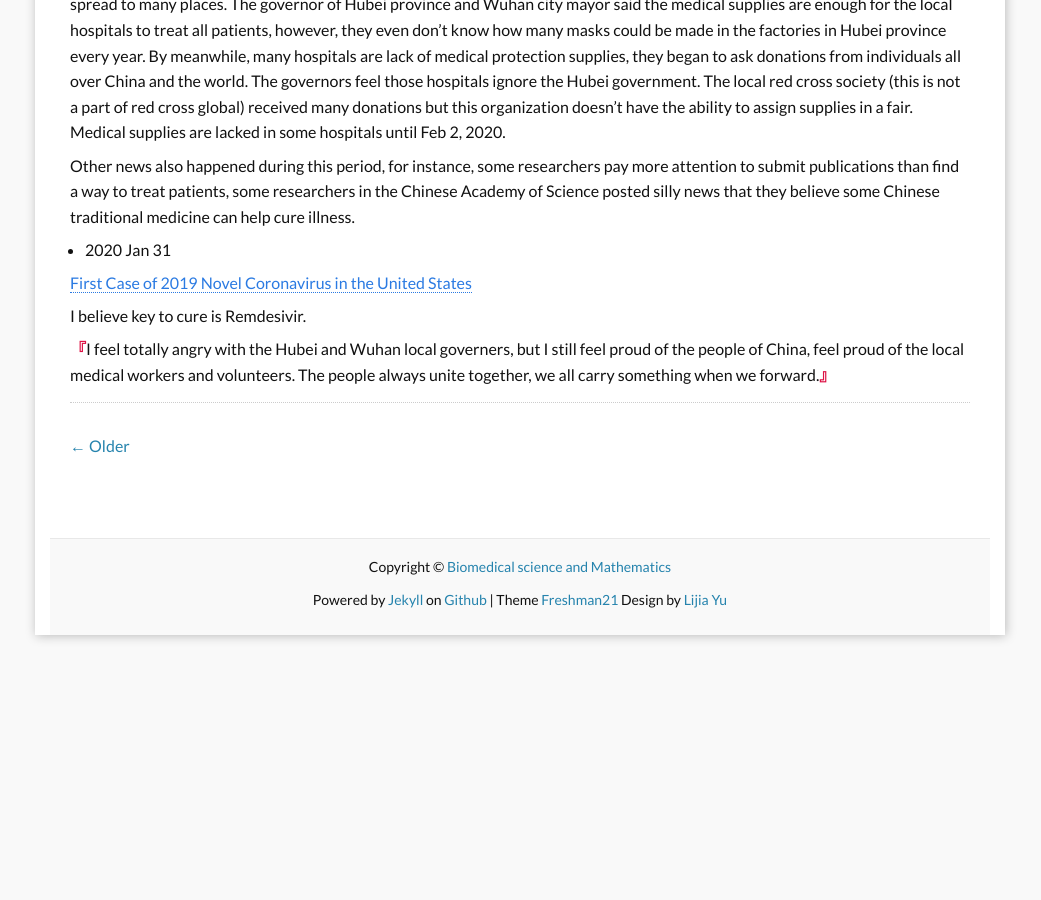
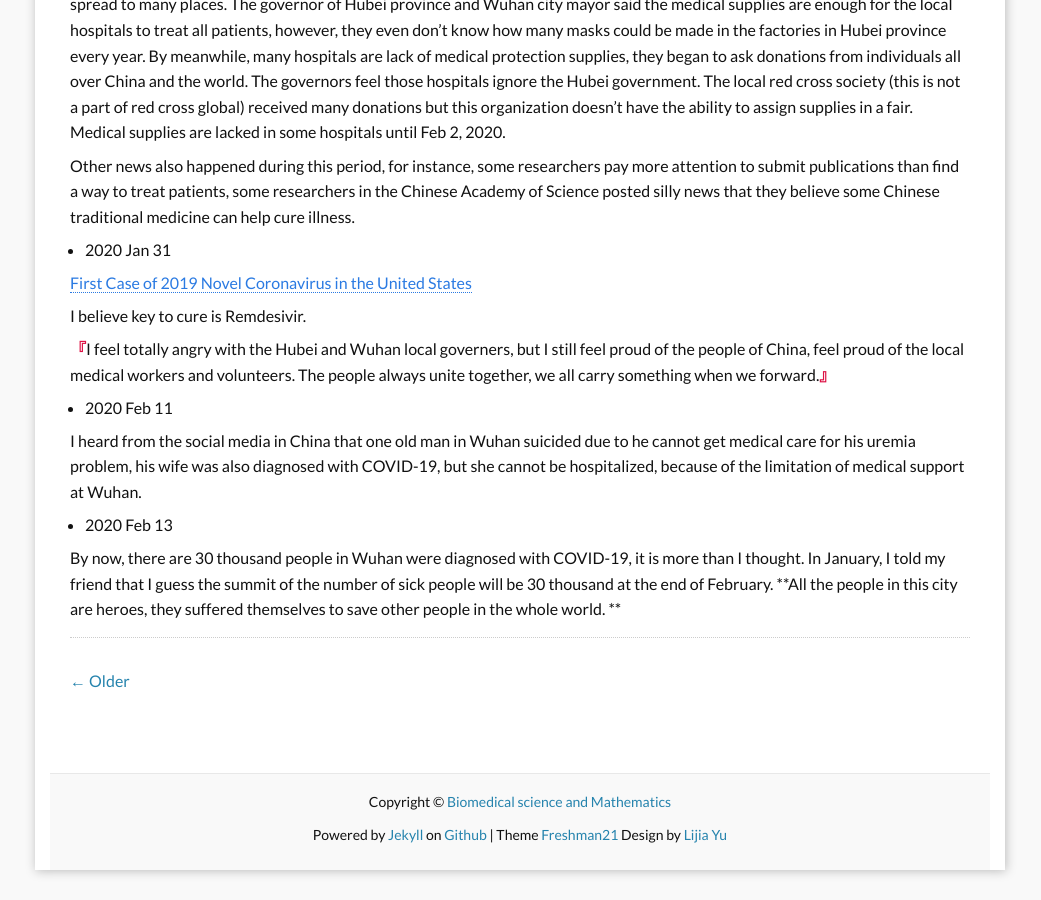
Before and after one commit to yulijia/en, a Jekyll site: the page built from _posts/2020-02-02-2019-nCoV.md, in a window 1280 px wide and 900 px high, scrolled down 1559 px. Shown: the whole window, without its empty margins (120-1161 px from the left). Built offline with Jekyll 4.4.1, drawn with Linux system fonts in a browser that asks for light colours; nearby versions of some CDN libraries; comment, search, counter and statistics services are not loaded; before the commit the page ends 2224 px from its top, so only the background shows below that.

Commit message:
update content

```diff
--- a/_posts/2020-02-02-2019-nCoV.md
+++ b/_posts/2020-02-02-2019-nCoV.md
@@ -6,6 +6,7 @@ author: Yu
 categories: Uncategorized
 tags:
 - 2019-nCoV
+- COVID-19
 ---
 
 
@@ -72,3 +73,11 @@ I believe key to cure is Remdesivir.
 
 
 <q>I feel totally angry with the Hubei and Wuhan local governers, but I still feel proud of the people of China, feel proud of the local medical workers and volunteers. The people always unite together, we all carry something when we forward.</q>
+
+- 2020 Feb 11
+
+I heard from the social media in China that one old man in Wuhan suicided due to he cannot get medical care for his uremia problem, his wife was also diagnosed with COVID-19, but she cannot be hospitalized, because of the limitation of medical support at Wuhan.
+
+- 2020 Feb 13
+
+By now, there are 30 thousand people in Wuhan were diagnosed with COVID-19, it is more than I thought. In January, I told my friend that I guess the summit of the number of sick people will be 30 thousand at the end of February. **All the people in this city are heroes, they suffered themselves to save other people in the whole world. **
```
